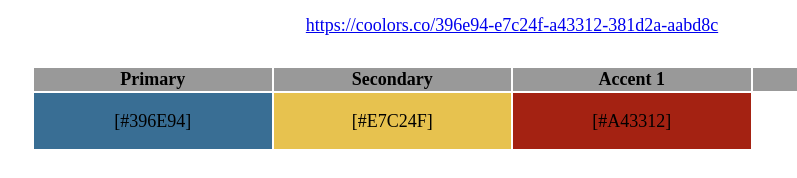
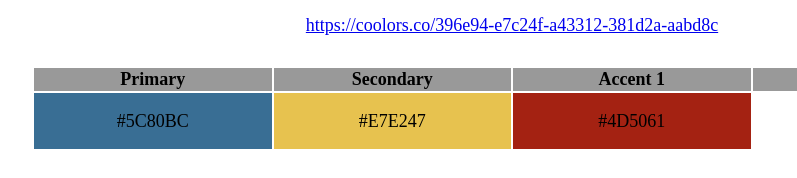
Before and after one commit to calebalm138/wdd130, a plain HTML site: page wwr/site-plan-rafting.html in a window 1280 px wide. Shown: the part 1363-1541 px from the top of the page, 128-925 px from the left. Drawn offline with Linux system fonts and the light colour scheme; a web font is replaced by a local one.

Commit message:
added color codes to html file

```diff
--- a/wwr/site-plan-rafting.html
+++ b/wwr/site-plan-rafting.html
@@ -53,9 +53,9 @@
       </tr>
       <!-- Replace the numbers in the boxes below with your hex color codes. Then switch to the site-plan.css file and change your colors there as well. -->
       <tr>
-        <td class="primary">[#396E94]</td>
-        <td class="secondary">[#E7C24F]</td>
-        <td class="accent1">[#A43312]</td>
+        <td class="primary">#5C80BC</td>
+        <td class="secondary">#E7E247</td>
+        <td class="accent1">#4D5061</td>
         <td class="accent2"></td>
       </tr>
     </table>
```
